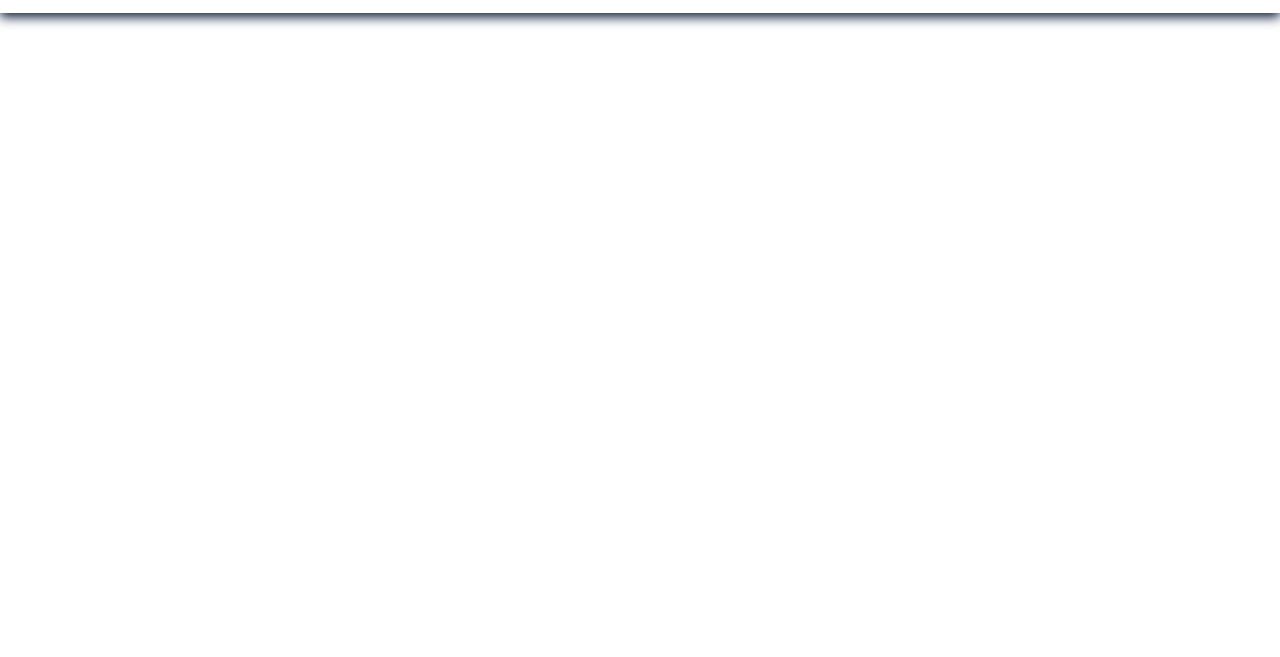
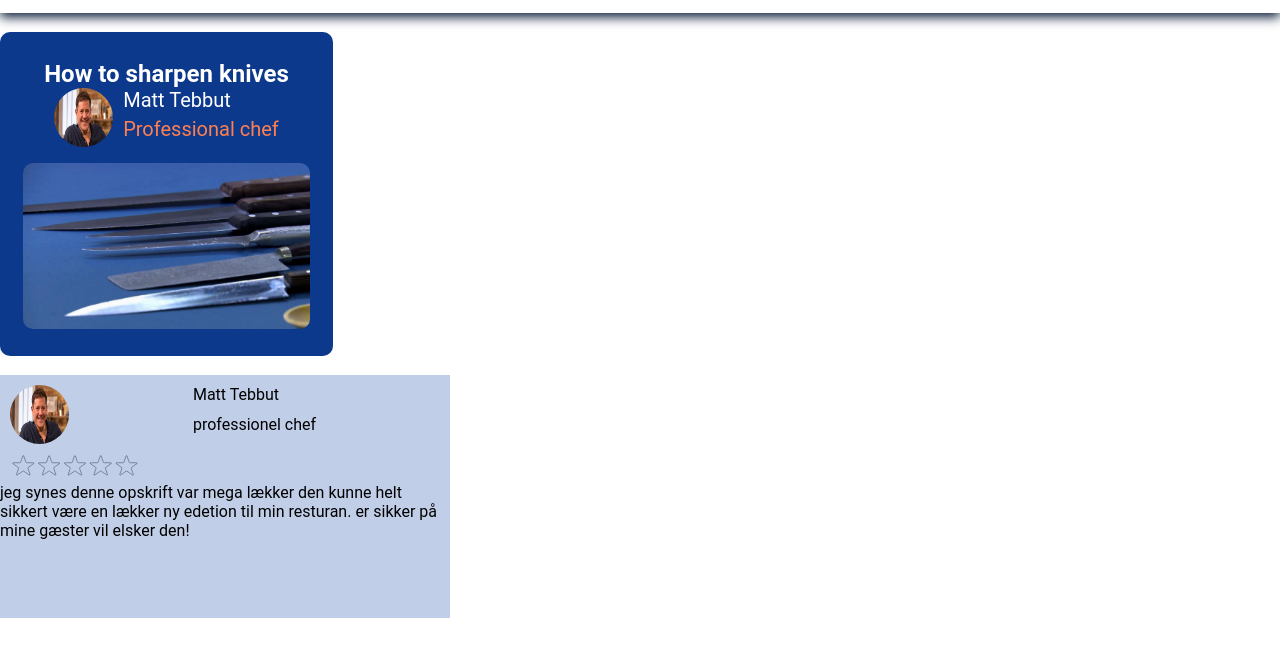
Before and after one commit to TobiasVraa/WTAF, a plain HTML site: page recipies.html in a window 1280 px wide. Shown: the part 119-776 px from the top of the page. Drawn offline with Linux system fonts and the light colour scheme.

Commit message:
lavet tip card og kommentar card

```diff
--- a/asset/css/style.css
+++ b/asset/css/style.css
@@ -109,3 +109,98 @@ position: sticky;
     padding-top: 40px;
     font-size: var(--h3FontSize);
 }
+
+/* tip card styling */
+
+.tipContainer{
+    width: 333px;
+    height: 324px;
+    background-color: var(--secondaryColor);
+    border-radius: 10px;
+    color: white;
+    display: flex;
+    flex-direction: column;
+    align-items: center;
+    justify-content: center;
+}
+
+.tipContainer p:nth-of-type(1){
+    font-size: var(--titleFontSize);
+    color: var(--white);
+}
+
+.tipContainer p:nth-of-type(2){
+    font-size: var(--titleFontSize);
+    color: var(--primaryColor);
+}
+
+.chefKomponent{
+    display: grid;
+    grid-template-columns: 1fr, 1fr;
+    grid-template-rows: 1fr, 1fr;
+    padding-bottom: 16px;
+}
+
+.tipContainer .chefKomponent p:nth-of-type(1){
+    grid-column: 2/2;
+    grid-row: 1/1;
+}
+
+.tipContainer .chefKomponent p:nth-of-type(2){
+    grid-column: 2/2;
+    grid-row: 2/2;
+}
+
+
+.tipContainer img{
+    width: 287px;
+    height: 166px;
+    border-radius: 10px;
+}
+
+.tipContainer .chefKomponent img{
+    border-radius: 50%;
+    width: 59px;
+    height: 59px;
+    object-fit: fill;
+    grid-column: 1/1;
+    grid-row: 1/3;
+    margin-right: 10px;
+}
+
+/* kommentar card styling */
+
+.kommentarCard{
+    width: 450px;
+    height: 243px;
+    background-color: var(--grey300);
+}
+
+.kommentarCard .chefKomponent{
+    padding: 10px;
+}
+
+.kommentarCard .chefKomponent img{
+    border-radius: 50%;
+    width: 59px;
+    height: 59px;
+    object-fit: fill;
+    grid-column: 1/1;
+    grid-row: 1/3;
+}
+
+.kommentarCard .chefKomponent p:nth-of-type(1) {
+    grid-column: 2/2;
+    grid-row: 1/1;
+}
+
+.kommentarCard .chefKomponent p:nth-of-type(2) {
+    grid-column: 2/2;
+    grid-row: 2/2;
+}
+
+.kommentarCard img{
+    color: var(--primaryColor);
+    width: 150px;
+    height: 25px;
+}
--- a/recipies.html
+++ b/recipies.html
@@ -23,6 +23,28 @@
         </ul>
     </nav>
     <main>
+        <br>
+        <div class="tipContainer">
+            <h2>How to sharpen knives</h2>
+            <div class="chefKomponent">
+                <img src="./asset/img/professionalChefMatt.jpg" alt="Matt Tebbut Profession chef">
+                <p>Matt Tebbut</p>
+                <p>Professional chef</p>
+            </div>
+            <img src="./asset/img/tipSharpenKnife.jpg" alt="picture of knives">
+        </div>
+        <br>
+        <div class="kommentarCard">
+            <div class="chefKomponent">
+                <img src="./asset/img/professionalChefMatt.jpg" alt="">
+                <p>Matt Tebbut</p>
+                <p>professionel chef</p>
+            </div>
+            <img src="./asset/img/five-stars.svg" alt="five start icon">
+            <p>jeg synes denne opskrift var mega lækker den kunne helt sikkert være en lækker ny edetion til min resturan. er sikker på mine gæster vil elsker den!</p>
+        </div>
     </main>
+
+
 </body>
 </html>
```
Also changed, not shown: asset/img/five-stars.svg (added), asset/img/professionalChefMatt.jpg (added), asset/img/tipSharpenKnife.jpg (added).
